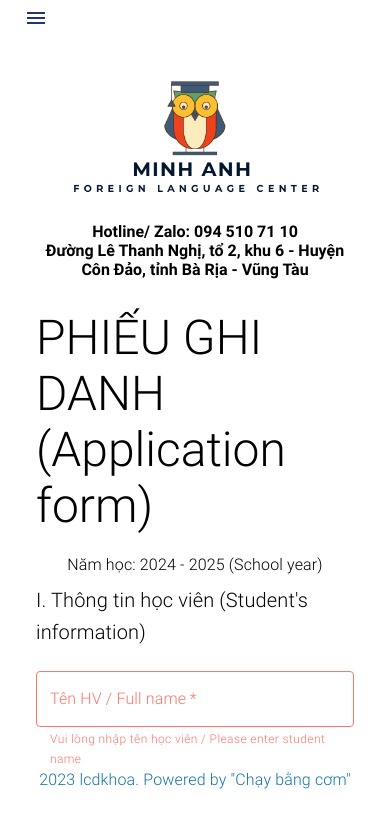
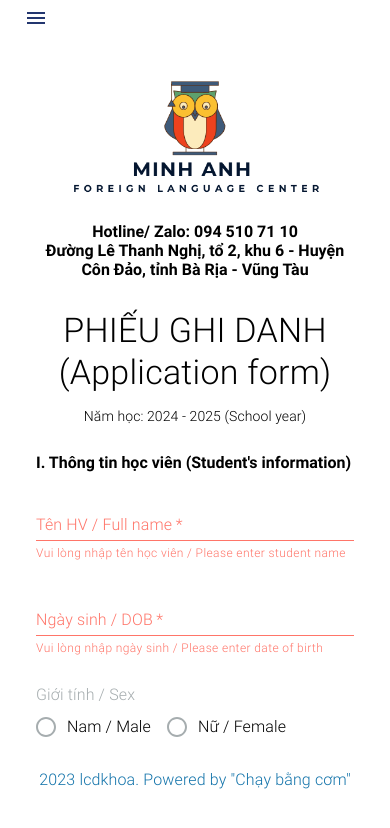
Before and after one commit to lcdkhoa/mayguy_onethreefive, a React (Vite) app: page /tools/form in a window 390 px wide. Shown: the top 828 px of the page. Built offline with nearby package versions, Linux system fonts and the light colour scheme.

Commit message:
update: UI for mobile

```diff
--- a/src/containers/ParentForm/constants.js
+++ b/src/containers/ParentForm/constants.js
@@ -16,8 +16,7 @@ const fee1170 = '1.170.000đ /tháng';
 const fee1440 = '1.440.000đ /tháng';
 const fee1850 = '1.850.000đ /tháng';
 
-const classTime47cn =
-	'Thứ 4: 19:00 - 20:30 <br/> Thứ 7 & Chủ Nhật: 17:00 - 18:30';
+const classTime47cn = 'Thứ 4: 19:00 - 20:30, Thứ 7 & Chủ Nhật: 17:00 - 18:30';
 const classTime14 = '14:00 - 15:30';
 const classTime1545 = '15:45 - 17:15';
 const classTime800 = '8:00 - 9:30';
--- a/src/containers/ParentForm/index.jsx
+++ b/src/containers/ParentForm/index.jsx
@@ -1,3 +1,4 @@
+import DeviceContext from '@/components/DetectDevice';
 import {
 	Button,
 	FormControl,
@@ -12,7 +13,7 @@ import {
 } from '@mui/material';
 import html2canvas from 'html2canvas';
 import jsPDF from 'jspdf';
-import { useRef, useState } from 'react';
+import { useContext, useRef, useState } from 'react';
 
 import classTable from './constants';
 
@@ -35,6 +36,7 @@ const App = () => {
 		classDuration: '',
 	});
 	const [classInformation, setClassInformation] = useState([]);
+	let isMobileDevice = useContext(DeviceContext);
 
 	const formRef = useRef(null);
 	const handleChange = (e) => {
@@ -132,24 +134,38 @@ const App = () => {
 					</Grid>
 
 					<Grid item container xs={12} id="title">
-						<Grid item container justifyContent={'center'} xs={12}>
-							<Typography variant="h3" gutterBottom>
+						<Grid
+							item
+							container
+							justifyContent={'center'}
+							xs={12}
+							textAlign={'center'}
+						>
+							<Typography variant={isMobileDevice ? 'h4' : 'h3'} gutterBottom>
 								PHIẾU GHI DANH (Application form)
 							</Typography>
 						</Grid>
 
 						<Grid item container justifyContent={'center'} xs={12}>
-							<Typography variant="subtitle1" gutterBottom>
+							<Typography
+								variant={isMobileDevice ? 'subtitle2' : 'subtitle1'}
+								gutterBottom
+							>
 								Năm học: 2024 - 2025 (School year)
 							</Typography>
 						</Grid>
 					</Grid>
 
-					<Grid item container xs={12} id="part-i">
-						<Typography variant="h6" gutterBottom>
+					<Grid item container xs={12} id="part-i" paddingTop={'20px'}>
+						<Typography
+							variant={isMobileDevice ? 'h7' : 'h6'}
+							gutterBottom
+							fontWeight={700}
+						>
 							I. Thông tin học viên (Student&apos;s information)
 						</Typography>
 						<TextField
+							variant="standard"
 							fullWidth
 							label="Tên HV / Full name"
 							margin="normal"
@@ -164,6 +180,7 @@ const App = () => {
 							}
 						/>
 						<TextField
+							variant="standard"
 							fullWidth
 							label="Ngày sinh / DOB"
 							margin="normal"
@@ -201,6 +218,7 @@ const App = () => {
 						</FormControl>
 
 						<TextField
+							variant="standard"
 							fullWidth
 							label="Địa chỉ / Address"
 							margin="normal"
@@ -216,11 +234,16 @@ const App = () => {
 						/>
 					</Grid>
 
-					<Grid item container xs={12} id="part-ii">
-						<Typography variant="h6" gutterBottom>
+					<Grid item container xs={12} id="part-ii" paddingTop={'20px'}>
+						<Typography
+							variant={isMobileDevice ? 'h7' : 'h6'}
+							gutterBottom
+							fontWeight={700}
+						>
 							II. Thông tin Phụ huynh (Parent&apos;s information)
 						</Typography>
 						<TextField
+							variant="standard"
 							fullWidth
 							label="Tên phụ huynh / Parent's name"
 							margin="normal"
@@ -234,9 +257,8 @@ const App = () => {
 								'Vui lòng nhập tên phụ huynh / Please enter parent name'
 							}
 						/>
-						<Grid container spacing={2}>
-							<Grid item xs={6}>
 						<TextField
+							variant="standard"
 							fullWidth
 							label="Số điện thoại 1 / Phone number 1"
 							margin="normal"
@@ -250,9 +272,9 @@ const App = () => {
 								'Vui lòng nhập số điện thoại / Please enter phone number'
 							}
 						/>
-							</Grid>
-							<Grid item xs={6}>
+
 						<TextField
+							variant="standard"
 							fullWidth
 							label="Số điện thoại 2 / Phone number 2"
 							margin="normal"
@@ -260,9 +282,9 @@ const App = () => {
 							value={formData.phone2}
 							onChange={handleChange}
 						/>
-							</Grid>
-						</Grid>
+
 						<TextField
+							variant="standard"
 							fullWidth
 							label="Chữ ký xác nhận / Signature"
 							margin="normal"
@@ -278,13 +300,18 @@ const App = () => {
 						/>
 					</Grid>
 
-					<Grid item container xs={12} id="part-iii">
-						<Typography variant="h6" gutterBottom>
+					<Grid item container xs={12} id="part-iii" paddingTop={'20px'}>
+						<Typography
+							variant={isMobileDevice ? 'h7' : 'h6'}
+							gutterBottom
+							fontWeight={700}
+						>
 							III. Thông tin lớp đăng ký (Class information)
 						</Typography>
 
 						<TextField
 							fullWidth
+							variant="standard"
 							label="Cấp học / Grade"
 							margin="normal"
 							name="class"
@@ -305,6 +332,7 @@ const App = () => {
 						</TextField>
 
 						<TextField
+							variant="standard"
 							fullWidth
 							label="Tên lớp / Class name"
 							margin="normal"
@@ -326,24 +354,29 @@ const App = () => {
 						</TextField>
 
 						<TextField
+							variant="standard"
 							fullWidth
-							label="Lịch học (Số buổi / tháng) / Class schedule (Number of classes / month)"
+							label="Lịch học / Class schedule"
 							margin="normal"
 							name="classSchedule"
 							value={formData.classSchedule}
 							disabled
+							multiline
 						></TextField>
 
 						<TextField
+							variant="standard"
 							fullWidth
 							label="Thời gian học / Class time"
 							margin="normal"
 							name="classTime"
 							value={formData.classTime}
 							disabled
+							multiline
 						></TextField>
 
 						<TextField
+							variant="standard"
 							fullWidth
 							label="Thời lượng học / Class duration"
 							margin="normal"
@@ -353,6 +386,7 @@ const App = () => {
 						/>
 
 						<TextField
+							variant="standard"
 							fullWidth
 							label="Học phí / Fee"
 							margin="normal"
@@ -362,6 +396,7 @@ const App = () => {
 						/>
 
 						<TextField
+							variant="standard"
 							fullWidth
 							label="Bắt đầu học từ ngày / Start date"
 							margin="normal"
```
Lines whose indentation alone changed are shown as unchanged.
